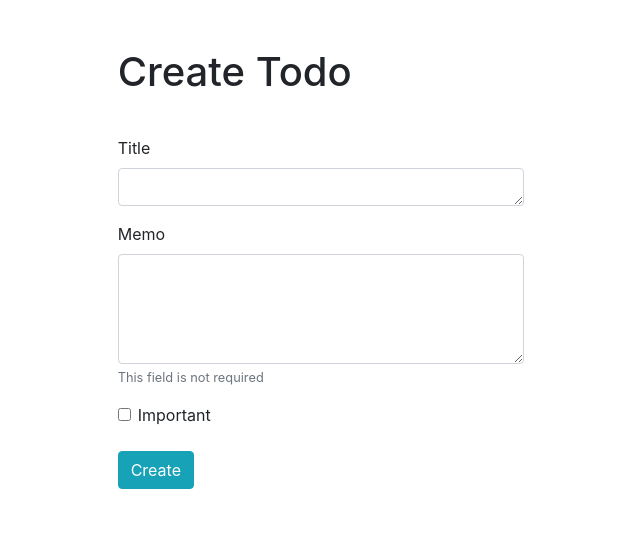
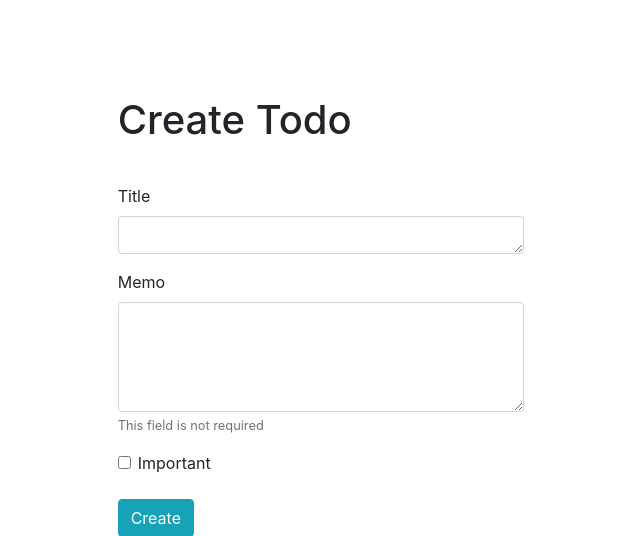
Before and after one commit to piotrPeplinski/todoManagerWebsite, a Django app: page /create in a window 1280 px wide. Shown: the part 58-594 px from the top of the page, without its empty margins (319-959 px from the left). Run offline with Django 3.2, Linux system fonts and the light colour scheme; a user stored in the database is signed in.

Commit message:
little corrections

```diff
--- a/todo/templates/todo/create.html
+++ b/todo/templates/todo/create.html
@@ -3,7 +3,7 @@
 
 <div class="row justify-content-center">
     <div class="col-lg-4 col-md-5 col-sm-5 col-xs-5">
-        <h1>Create Todo</h1>
+        <h1 class="mt-5">Create Todo</h1>
         <br>
         <h3>{{error}}</h3>
         <form method="POST">
--- a/todo/templates/todo/detail.html
+++ b/todo/templates/todo/detail.html
@@ -2,7 +2,7 @@
 {% block content %}
 <div class="row justify-content-center mt-5">
     <div class="col-lg-4 col-md-5 col-sm-5">
-        <h1>{{todo.title}}</h1>
+        <h1>Your Todo</h1>
         <h3>{{error}}</h3>
         <br>
 
```
Also changed, not shown: db.sqlite3.
